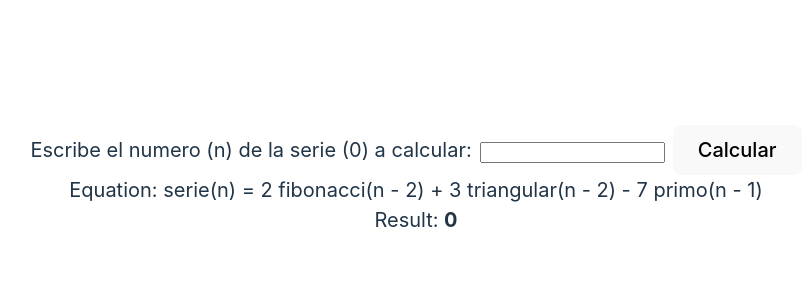
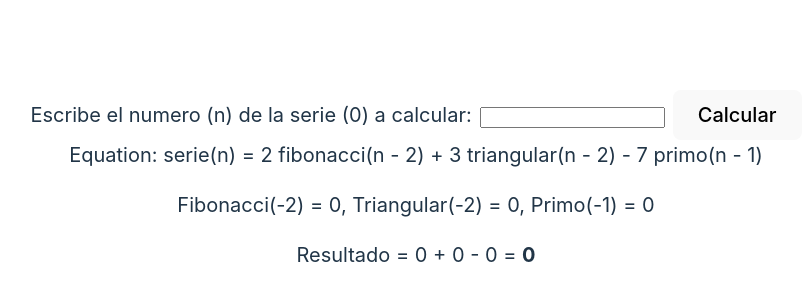
Before and after one commit to shragath/FindNthSerie, a React (Vite) app: page / in a window 1280 px wide. Shown: the part 220-520 px from the top of the page, without its empty margins (224-1032 px from the left). Built offline with nearby package versions, Linux system fonts and the light colour scheme.

Commit message:
Componente que muestra el resultado del n-esimo numero de la serie

```diff
--- a/src/Components/ShowResult/index.tsx
+++ b/src/Components/ShowResult/index.tsx
@@ -1,16 +1,37 @@
-
-const ShowRes = ({ value = 0 }: { value: number }) => {
+const ShowRes = ({
+    valueSerie = 0,
+    valueFibonacci = 0,
+    valueTriangular = 0,
+    valuePrimo = 0,
+    nValue = 0,
+}: {
+    valueSerie: number;
+    valueFibonacci: number;
+    valueTriangular: number;
+    valuePrimo: number;
+    nValue: number;
+}) => {
     return (
         <>
             <div>
                 <label>
-                    Equation: serie(n) = 2 fibonacci(n - 2) + 3 triangular(n -
-                    2) - 7 primo(n - 1)
+                    Equation: serie({nValue <= 0 ? 'n' : nValue}) = 2 fibonacci(
+                    {nValue <= 0 ? 'n' : nValue} - 2) + 3 triangular(
+                    {nValue <= 0 ? 'n' : nValue} - 2) - 7 primo(
+                    {nValue <= 0 ? 'n' : nValue} - 1)
                 </label>
             </div>
             <div>
+                <p>
+                    Fibonacci({nValue - 2}) = {valueFibonacci}, Triangular(
+                    {nValue - 2}) = {valueTriangular}, Primo({nValue - 1}) ={' '}
+                    {valuePrimo}
+                </p>
+            </div>
+            <div>
                 <label>
-                    Result: <b>{value}</b>
+                    Resultado = {2 * valueFibonacci} + {3 * valueTriangular} -{' '}
+                    {7 * valuePrimo} = <b>{valueSerie}</b>
                 </label>
             </div>
         </>
```
